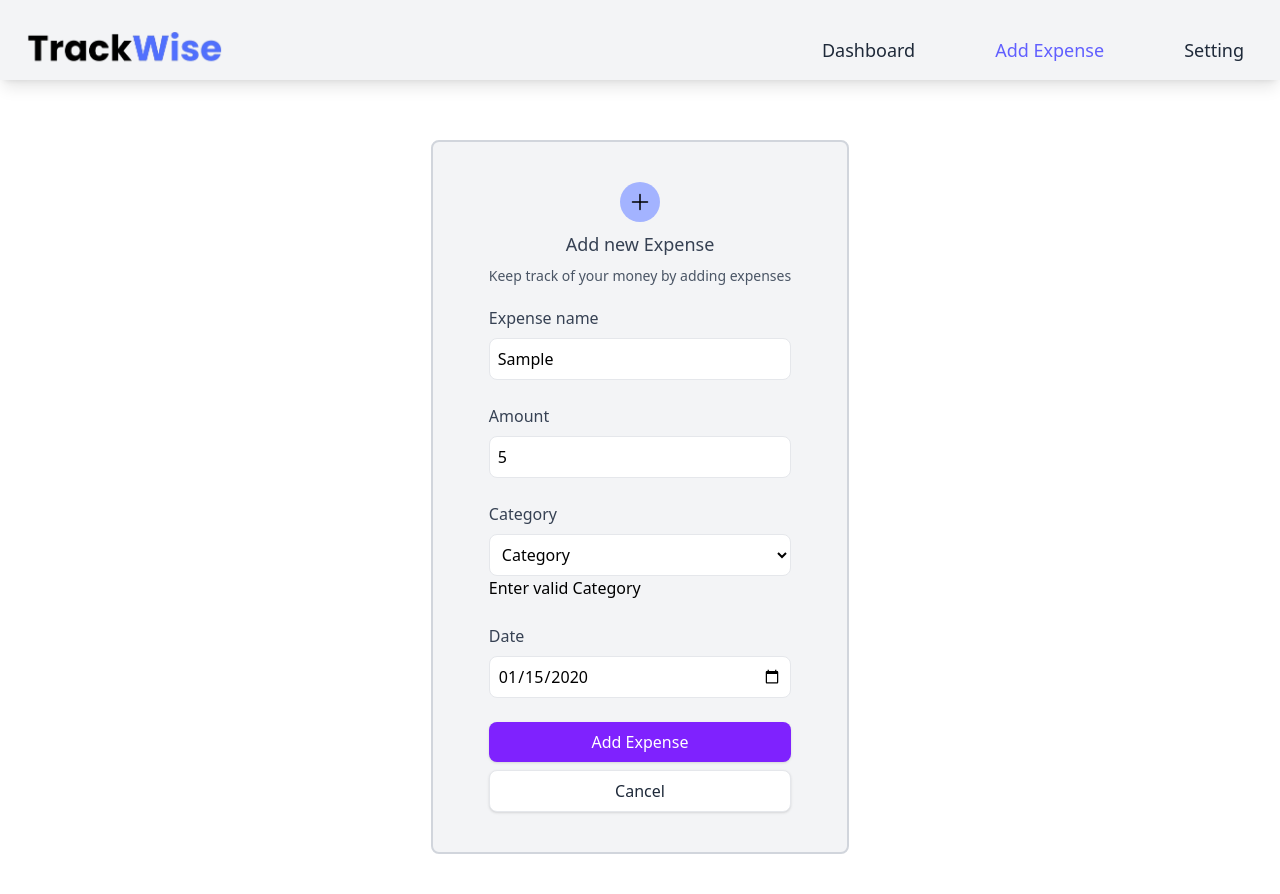
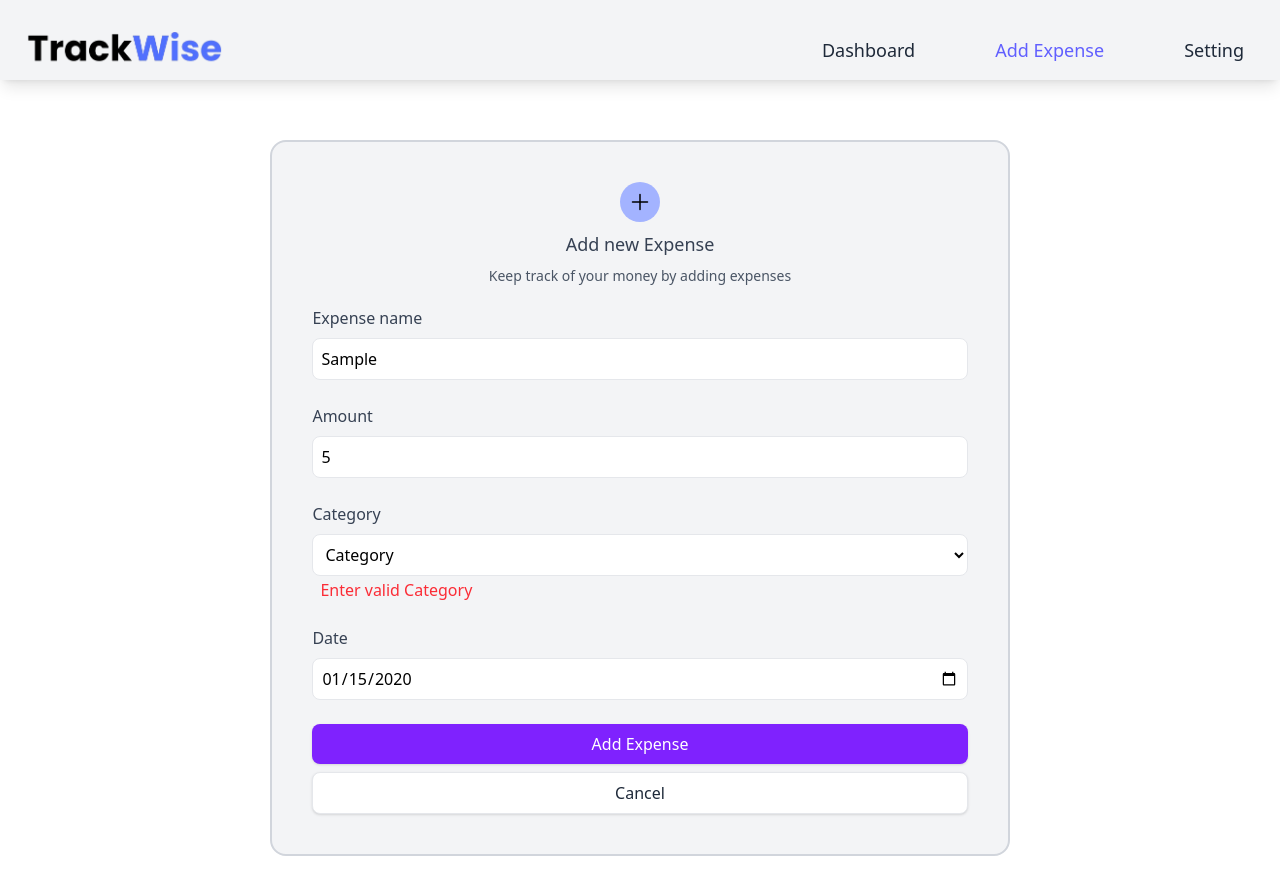
Before and after one commit to itsgauravkumar07/expenses-tracker, a React (Vite) app: page /add in a window 1280 px wide. Both pictures are taken after typing "Sample", "5", "2020-01-15" into the empty fields and a click on the button "Add Expense". Shown: the top 894 px of the page. Built offline with nearby package versions, Linux system fonts and the light colour scheme.

Commit message:
style: style the add expense form

```diff
--- a/src/index.css
+++ b/src/index.css
@@ -142,7 +142,7 @@
     }
 
     .form{
-        @apply bg-gray-100 border-2 border-gray-300 px-14 py-10 rounded-lg
+        @apply bg-gray-100 border-2 border-gray-300 px-10 py-10 rounded-2xl w-3/5
     }
 
     .formHeader{
@@ -161,4 +161,8 @@
         @apply border-1 border-gray-200 bg-white w-full rounded-lg mt-2 px-2 py-2
     }
 
+    .formError{
+        @apply text-red-500 pt-0.5 ml-2
+    }
+
 }
--- a/src/pages/AddExpense.jsx
+++ b/src/pages/AddExpense.jsx
@@ -3,6 +3,7 @@ import { addExpense } from "../services/localStorage";
 import { toast, ToastContainer } from "react-toastify";
 import "react-toastify/dist/ReactToastify.css";
 import {PlusIcon} from "@heroicons/react/24/outline";
+import { useNavigate } from "react-router-dom";
 
 function AddExpense(){
 
@@ -50,7 +51,10 @@ function AddExpense(){
         amount: numbericAmount,
         date: date,
         category: category
+
     };
+
+    setError("");
 
     const notify = () => toast.success("Expense added successfully!!", { autoClose: 3000 });
 
@@ -62,6 +66,8 @@ function AddExpense(){
     setCategory("");
     setDate("");
     }
+
+    const navigate = useNavigate();
 
     return(
         <div className="formContainer">
@@ -75,11 +81,11 @@ function AddExpense(){
                     <form onSubmit={(e) => handleAdd(e)}>
                         <label className="formLabel">Expense name</label> <br />
                         <input type="text" placeholder="e.g Movies, Fuel" value={name} onChange={(e) => setName(e.target.value)} className="formInput"/> <br />
-                        {error.name && <div>{error.name}</div>} <br />
+                        {error.name && <div className="formError">{error.name}</div>} <br />
 
                         <label className="formLabel">Amount</label><br />
                         <input type="number" placeholder="₹ 500" value={amount} onChange={(e) => setAmount(e.target.value)} className="formInput" /> <br />
-                        {error.amount && <div>{error.amount}</div>} <br />
+                        {error.amount && <div className="formError">{error.amount}</div>} <br />
 
                         <label className="formLabel">Category</label><br />
                         <select value={category} onChange={(e) => setCategory(e.target.value)} className="formInput">
@@ -90,15 +96,15 @@ function AddExpense(){
                             <option value="bill">Bill</option>
 
                         </select> <br />
-                        {error.category && <div>{error.category}</div>} <br />
+                        {error.category && <div className="formError">{error.category}</div>} <br />
 
                         <label className="formLabel">Date</label><br />
                         <input type="date" value={date} onChange={(e) => setDate(e.target.value)} className="formInput" /> <br />
-                        {error.date && <div>{error.date}</div>} <br />
+                        {error.date && <div className="formError">{error.date}</div>} <br />
 
                         <button type="submit" className="primaryBtn">Add Expense</button>
                     </form>
-                    <button className="secondaryBtn">Cancel</button>
+                    <button className="secondaryBtn" onClick={() => navigate("/")}>Cancel</button>
                     <ToastContainer position="top-right" />
                 </div>
         </div>
```
